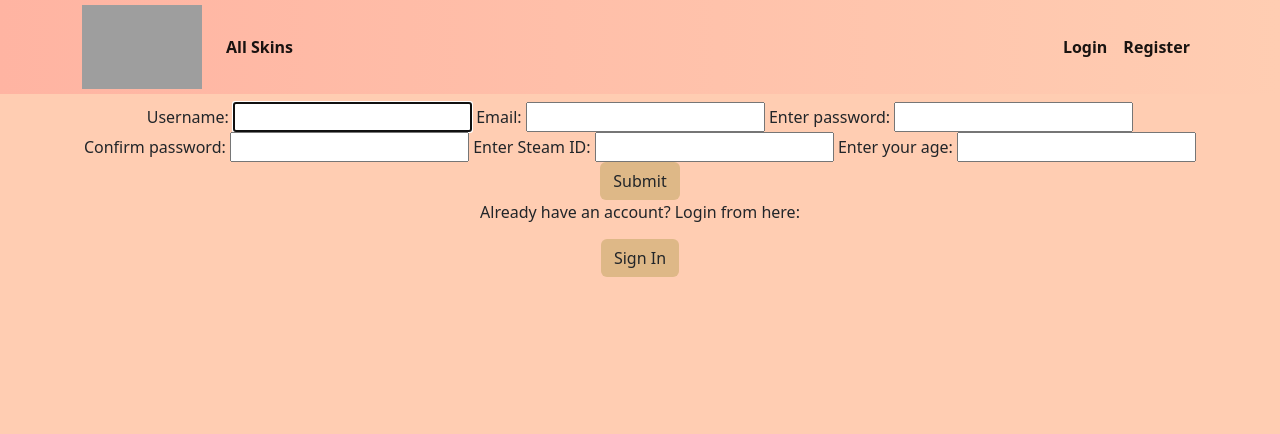
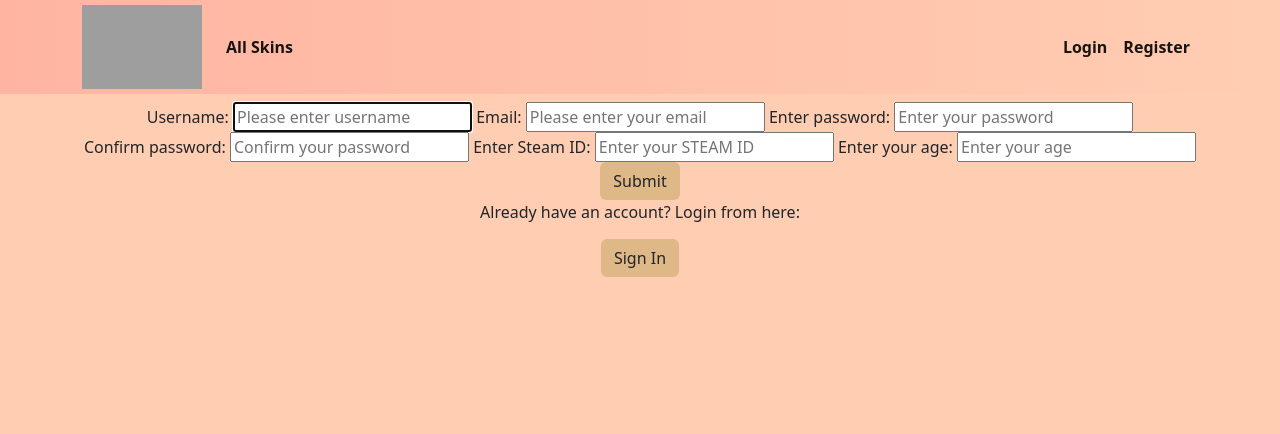
Before and after one commit to MateyNikolov/PythonWebFrameworkProject, a Django app: page /auth/register/ in a window 1280 px wide. Shown: the top 434 px of the page. Run offline with Django 4.2, Linux system fonts and the light colour scheme; parts of the project's set-up code (start-up, migrations or seed data) failed here and were passed over; grey boxes are pictures that could not be loaded.

Commit message:
added some placeholders

```diff
--- a/finalExamProject/accounts/forms.py
+++ b/finalExamProject/accounts/forms.py
@@ -13,18 +13,28 @@ class UserForm(UserCreationForm):
 
     password1 = forms.CharField(
         label='Enter password',
-        widget=forms.PasswordInput
+        widget=forms.PasswordInput(
+            attrs={'placeholder': 'Enter your password'}
+        )
     )
     password2 = forms.CharField(
         label='Confirm password',
-        widget=forms.PasswordInput
+        widget=forms.PasswordInput(
+            attrs={'placeholder': 'Confirm your password'}
+        )
     )
     steam_ID = forms.CharField(
+        widget=forms.TextInput(
+            attrs={'placeholder': 'Enter your STEAM ID'}
+        ),
         max_length=MAX_STEAMID_LENGTH,
         label='Enter Steam ID',
         required=True,
     )
     age = forms.IntegerField(
+        widget=forms.TextInput(
+            attrs={'placeholder': 'Enter your age'}
+        ),
         label='Enter your age',
         validators=[validate_age_is_above_16],
     )
@@ -35,6 +45,10 @@ class UserForm(UserCreationForm):
         help_texts = {
             "username": None,
             "email": None,
+        }
+        widgets = {
+            'username': forms.TextInput(attrs={'placeholder': 'Please enter username'}),
+            'email': forms.TextInput(attrs={'placeholder': 'Please enter your email'}),
         }
 
     def save(self, commit=True):
--- a/templates/auth/register.html
+++ b/templates/auth/register.html
@@ -3,7 +3,7 @@
 {% block content %}
 
     <div class="container d-flex justify-content-center" style="margin-top: -60px;margin-bottom: 22px">
-        <form class="form-group" method="post" action="{% url 'register' %}">
+        <form class="form-group" autocomplete="off" method="post" action="{% url 'register' %}">
             <h1 class="text-center" style="margin-bottom: 20px;">Register</h1>
             <div class="" style="text-align: center">
                 {% csrf_token %}
```
